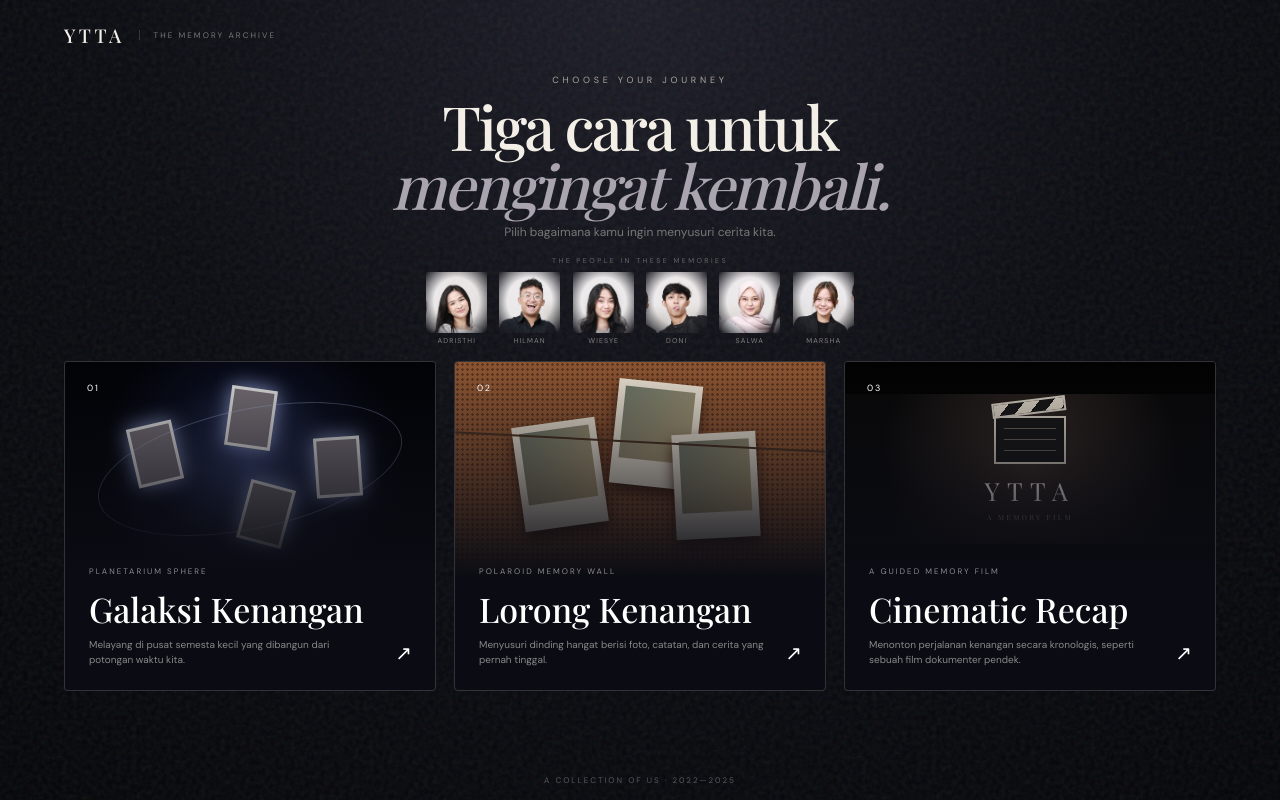
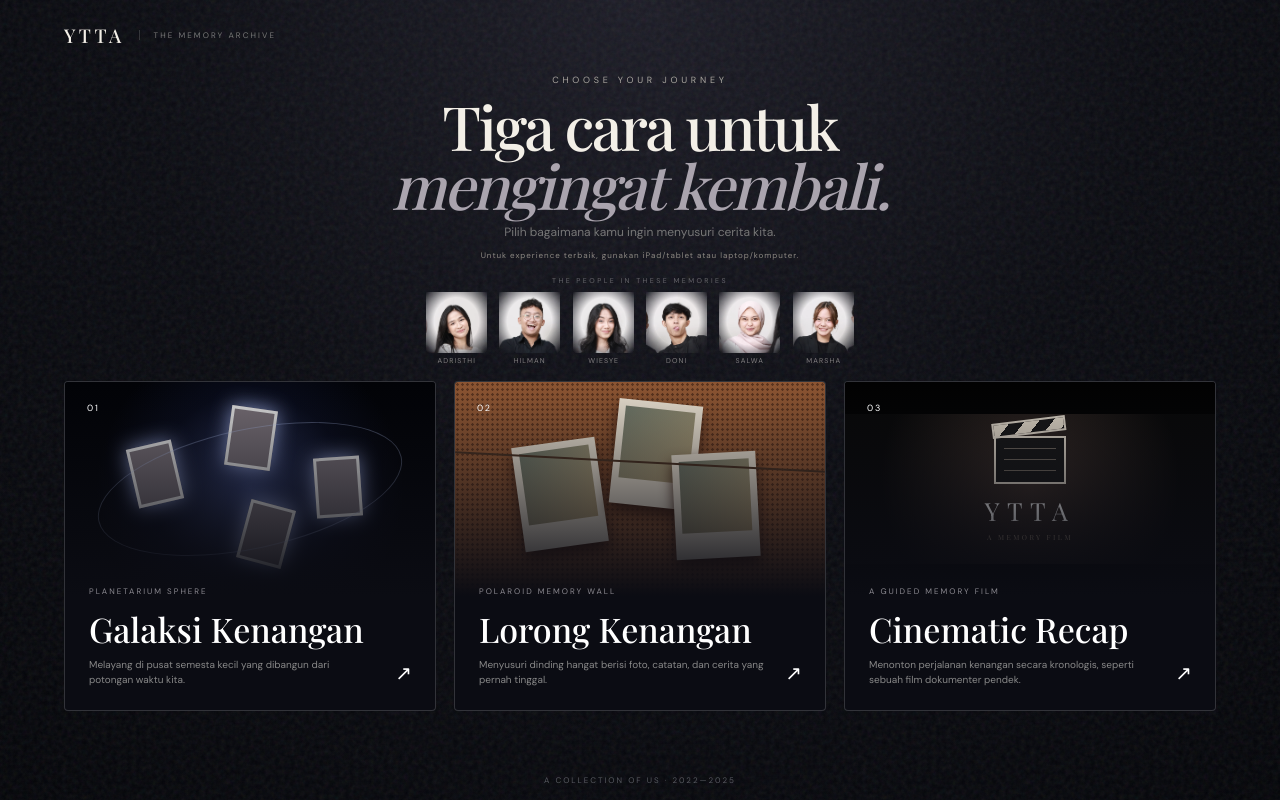
Before and after one commit to roqueforti/YTTA, a Next.js app: page / in a window 1280 px wide. Built offline with nearby package versions, Linux system fonts and the light colour scheme; a web font is replaced by a local one.

Commit message:
Add per-mode playback and soundtrack selector

```diff
--- a/components/ExperienceApp.js
+++ b/components/ExperienceApp.js
@@ -16,10 +16,10 @@ export default function ExperienceApp() {
 function ExperienceRouter() {
   const [mode, setMode] = useState(null);
   const [started, setStarted] = useState(false);
-  const { muted, start, toggleMute } = useAudio();
-  const chooseMode = (nextMode) => { setMode(nextMode); setStarted(false); };
+  const { muted, currentTrack, tracks, start, stop, selectTrack, toggleMute } = useAudio();
+  const chooseMode = async (nextMode) => { setMode(nextMode); setStarted(false); await start(); };
   const enter = async () => { await start(); setStarted(true); };
-  const back = () => { setMode(null); setStarted(false); };
+  const back = () => { stop(); setMode(null); setStarted(false); };
   if (!mode) return <ModeSelector onSelect={chooseMode} />;
 
   const names = { galaxy: "GALAKSI KENANGAN", wall: "LORONG KENANGAN", cinematic: "CINEMATIC RECAP" };
@@ -36,10 +36,16 @@ function ExperienceRouter() {
     <header className="experience-nav">
       <button className="back-mode" onClick={back} aria-label="Kembali ke pilihan mode">← <span>PILIH MODE</span></button>
       <strong>{names[mode]}</strong>
-      <button className="sound-toggle" onClick={toggleMute} aria-label={muted ? "Nyalakan musik" : "Matikan musik"}>{muted ? "♪×" : "♪"}</button>
+      <div className="audio-controls">
+        <select className="track-select" value={currentTrack} onChange={(event) => selectTrack(Number(event.target.value))} aria-label="Pilih lagu">
+          {tracks.map((track, index) => <option key={track.file} value={index}>{index + 1}. {track.title} — {track.artist}</option>)}
+        </select>
+        <button className="sound-toggle" onClick={toggleMute} aria-label={muted ? "Nyalakan musik" : "Matikan musik"}>{muted ? "♪×" : "♪"}</button>
+      </div>
     </header>
     {!started && <section className="start-overlay">
       <span className="eyebrow">{eyebrow[mode]}</span><h1>{titles[mode]}</h1><p>{descriptions[mode]}</p>
+      <p className="device-note">Untuk experience terbaik, gunakan iPad/tablet atau laptop/komputer.</p>
       <button className="enter-btn" onClick={enter}><span>{mode === "cinematic" ? "Klik untuk memutar" : "Klik untuk mulai"}</span><i>↗</i></button>
     </section>}
   </main>;
--- a/components/ModeSelector.js
+++ b/components/ModeSelector.js
@@ -42,6 +42,7 @@ export default function ModeSelector({ onSelect }) {
         <span className="eyebrow">CHOOSE YOUR JOURNEY</span>
         <h1>Tiga cara untuk<br /><em>mengingat kembali.</em></h1>
         <p>Pilih bagaimana kamu ingin menyusuri cerita kita.</p>
+        <p className="device-note">Untuk experience terbaik, gunakan iPad/tablet atau laptop/komputer.</p>
       </section>
       <section className="archive-cast" aria-label="Orang-orang dalam arsip kenangan">
         <small>THE PEOPLE IN THESE MEMORIES</small>
--- a/shared/AudioManager.js
+++ b/shared/AudioManager.js
@@ -3,7 +3,11 @@
 import { createContext, useCallback, useContext, useEffect, useRef, useState } from "react";
 
 const AudioContext = createContext(null);
-const TRACKS = ["ambient.mp3", "ambient 2.mp3", "ambient 3.mp3"];
+const TRACKS = [
+  { file: "ambient.mp3", title: "Memori Baik", artist: "Sheila On 7" },
+  { file: "ambient 2.mp3", title: "Bergema Sampai Selamanya", artist: "Nadhif Basalamah" },
+  { file: "ambient 3.mp3", title: "Tujuh Belas", artist: "Tulus" },
+];
 
 export function AudioProvider({ children }) {
   const soundRef = useRef(null);
@@ -13,6 +17,7 @@ export function AudioProvider({ children }) {
   const targetVolumeRef = useRef(0.48);
   const [muted, setMuted] = useState(false);
   const [playing, setPlaying] = useState(false);
+  const [currentTrack, setCurrentTrack] = useState(0);
 
   useEffect(() => () => {
     soundsRef.current.forEach((sound) => sound.unload());
@@ -23,8 +28,8 @@ export function AudioProvider({ children }) {
     if (!soundsRef.current.length) {
       const { Howl } = await import("howler");
       const basePath = process.env.NEXT_PUBLIC_BASE_PATH ?? "";
-      soundsRef.current = TRACKS.map((filename, index) => new Howl({
-        src: [`${basePath}/audio/${filename}`],
+      soundsRef.current = TRACKS.map((track, index) => new Howl({
+        src: [`${basePath}/audio/${track.file}`],
         html5: true,
         loop: false,
         preload: true,
@@ -34,6 +39,7 @@ export function AudioProvider({ children }) {
           const nextSound = soundsRef.current[nextIndex];
           if (!nextSound) return;
           trackIndexRef.current = nextIndex;
+          setCurrentTrack(nextIndex);
           soundRef.current = nextSound;
           nextSound.stop();
           nextSound.mute(mutedRef.current);
@@ -71,7 +77,29 @@ export function AudioProvider({ children }) {
   const resume = useCallback(() => { soundRef.current?.play(); setPlaying(true); }, []);
   const seekAudio = useCallback((seconds = 0) => soundRef.current?.seek(seconds), []);
 
-  return <AudioContext.Provider value={{ muted, playing, start, toggleMute, fadeTo, pause, resume, seekAudio }}>{children}</AudioContext.Provider>;
+  const selectTrack = useCallback((index) => {
+    const nextSound = soundsRef.current[index];
+    if (!nextSound || index === trackIndexRef.current) return;
+    soundsRef.current.forEach((sound) => sound.stop());
+    trackIndexRef.current = index;
+    soundRef.current = nextSound;
+    nextSound.mute(mutedRef.current);
+    nextSound.volume(targetVolumeRef.current);
+    nextSound.play();
+    setCurrentTrack(index);
+    setPlaying(true);
+  }, []);
+
+  const stop = useCallback(() => {
+    soundsRef.current.forEach((sound) => sound.stop());
+    trackIndexRef.current = 0;
+    soundRef.current = soundsRef.current[0] ?? null;
+    targetVolumeRef.current = 0.48;
+    setCurrentTrack(0);
+    setPlaying(false);
+  }, []);
+
+  return <AudioContext.Provider value={{ muted, playing, currentTrack, tracks: TRACKS, start, stop, selectTrack, toggleMute, fadeTo, pause, resume, seekAudio }}>{children}</AudioContext.Provider>;
 }
 
 export const useAudio = () => useContext(AudioContext);
```
Also changed, not shown: app/globals.css.
